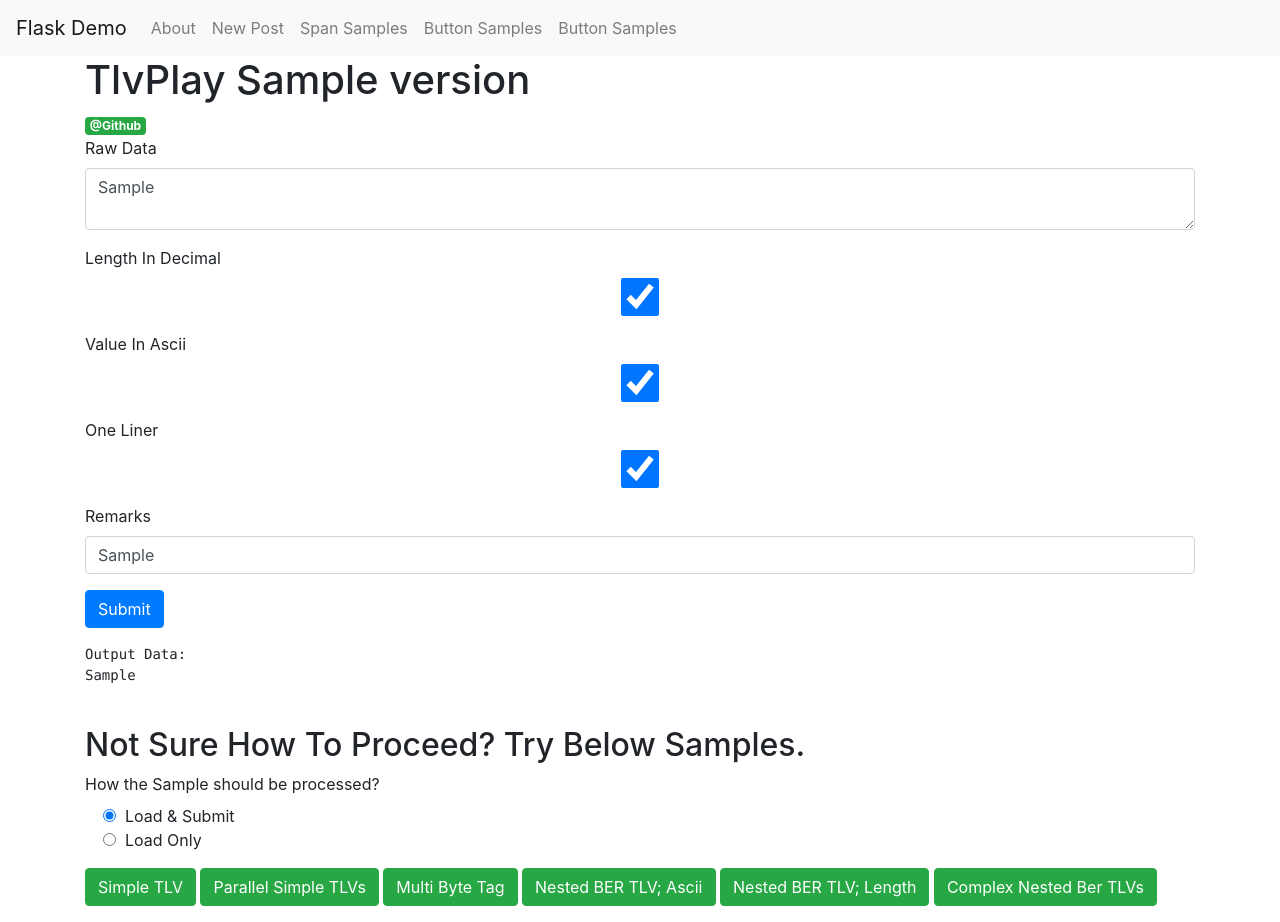
After one commit to impratikjaiswal/amenitypj, a Flask app: template amenity_pj_app/templates/tlvPlay.html in a window 1280 px wide. The commit adds this page. Run offline with Flask 3, Linux system fonts and the light colour scheme; the template is opened without the code that fills it: most values are stand-ins (such as "Sample title", 1, 10 or a date in 2020); some libraries are stand-ins or nearby versions.

Commit message:
tlv Play Added

```diff
--- a/amenity_pj_app/app.py
+++ b/amenity_pj_app/app.py
@@ -26,7 +26,7 @@ def tlv_play():
 
 
 @app.route('/excelPlay', methods=('GET', 'POST'))
-def excelPlay():
+def excel_play():
     return render_template('wip.html', page='excelPlay', git_end_point='excelPlay')
 
 
--- a/amenity_pj_app/templates/index.html
+++ b/amenity_pj_app/templates/index.html
@@ -6,13 +6,13 @@
     Amenity Pj offers set of Open Source tools.
     <ul>
         <li class="nav-item">
-            <a class="nav-link" href="{{url_for('asn1Play')}}">asn1Play</a>
+            <a class="nav-link" href="{{url_for('asn1_play')}}">asn1Play</a>
         </li>
         <li class="nav-item">
-            <a class="nav-link" href="{{url_for('tlvPlay')}}">tlvPlay</a>
+            <a class="nav-link" href="{{url_for('tlv_play')}}">tlvPlay</a>
         </li>
         <li class="nav-item">
-            <a class="nav-link" href="{{url_for('excelPlay')}}">excelPlay</a>
+            <a class="nav-link" href="{{url_for('excel_play')}}">excelPlay</a>
         </li>
     </ul>
 {% endblock %}
--- /dev/null
+++ b/amenity_pj_app/templates/tlvPlay.html
@@ -0,0 +1,76 @@
+{% extends 'base.html' %}
+
+{% block content %}
+<h1>{% block title %}TlvPlay {{version}}{% endblock %}</h1>
+<a href="https://github.com/impratikjaiswal/tlvPlay" target="_blank" rel="noopener noreferrer">
+    <span class="badge badge-success">@Github</span>
+</a>
+<form method="post">
+    <div class="form-group">
+        <label for="raw_data">Raw Data</label>
+        <textarea name="raw_data" placeholder="Raw Data" class="form-control">{{raw_data}}</textarea>
+    </div>
+    <div class="form-group">
+        <label for="length_in_decimal">Length In Decimal</label>
+        {% if length_in_decimal: %}
+        <input type="checkbox" name="length_in_decimal" class="form-control" value="{{length_in_decimal}}"
+               checked>
+        {% else %}
+        <input type="checkbox" name="length_in_decimal" class="form-control" value="{{length_in_decimal}}">
+        {% endif %}
+    </div>
+    <div class="form-group">
+        <label for="value_in_ascii">Value In Ascii</label>
+        {% if value_in_ascii: %}
+        <input type="checkbox" name="value_in_ascii" class="form-control" value="{{value_in_ascii}}"
+               checked>
+        {% else %}
+        <input type="checkbox" name="value_in_ascii" class="form-control" value="{{value_in_ascii}}">
+        {% endif %}
+    </div>
+    <div class="form-group">
+        <label for="one_liner">One Liner</label>
+        {% if one_liner: %}
+        <input type="checkbox" name="one_liner" class="form-control" value="{{one_liner}}"
+               checked>
+        {% else %}
+        <input type="checkbox" name="one_liner" class="form-control" value="{{one_liner}}">
+        {% endif %}
+    </div>
+    <div class="form-group">
+        <label for="remarks_list">Remarks</label>
+        <input type="text" name="remarks_list" placeholder="Remarks" class="form-control" value="{{remarks_list}}">
+    </div>
+    <div class="form-group">
+        <button type="submit" class="btn btn-primary">Submit</button>
+    </div>
+    <div id="output_data">
+        <p class="output-statement">
+        <pre>Output Data:<BR>{{output_data}}</pre>
+    </div>
+    <BR>
+    <h2>Not Sure How To Proceed? Try Below Samples.</h2>
+    <div class="form-group">
+        <label for="sample_processing">How the Sample should be processed? </label>
+        <BR>&nbsp;&nbsp;&nbsp;
+        <!-- TODO: Try alternates of "class="form-control", Manual Spaces needs to be removed -->
+        {% if sample_processing == 'load_only': %}
+        <input type="radio" name="sample_processing" value="load_and_submit">&nbsp;&nbsp;Load & Submit</input>
+        <BR>&nbsp;&nbsp;&nbsp;
+        <input type="radio" name="sample_processing" value="load_only" checked>&nbsp;&nbsp;Load Only</input>
+        {% else %}
+        <input type="radio" name="sample_processing" value="load_and_submit" checked>&nbsp;&nbsp;Load & Submit</input>
+        <BR>&nbsp;&nbsp;&nbsp;
+        <input type="radio" name="sample_processing" value="load_only">&nbsp;&nbsp;Load Only</input>
+        {% endif %}
+    </div>
+    <div class="form-group">
+        <button type="submit" name="sample_1" class="btn btn-success">Simple TLV</button>
+        <button type="submit" name="sample_2" class="btn btn-success">Parallel Simple TLVs</button>
+        <button type="submit" name="sample_3" class="btn btn-success">Multi Byte Tag</button>
+        <button type="submit" name="sample_4" class="btn btn-success">Nested BER TLV; Ascii</button>
+        <button type="submit" name="sample_5" class="btn btn-success">Nested BER TLV; Length</button>
+        <button type="submit" name="sample_6" class="btn btn-success">Complex Nested Ber TLVs</button>
+    </div>
+</form>
+{% endblock %}
```
Also changed, not shown: amenity_pj_app/helpers/app_asn1_play.py (+4 -5 lines), amenity_pj_app/helpers/app_tlv_play.py (+100 -2 lines), amenity_pj_app/templates/base.html (+4 -4 lines).
